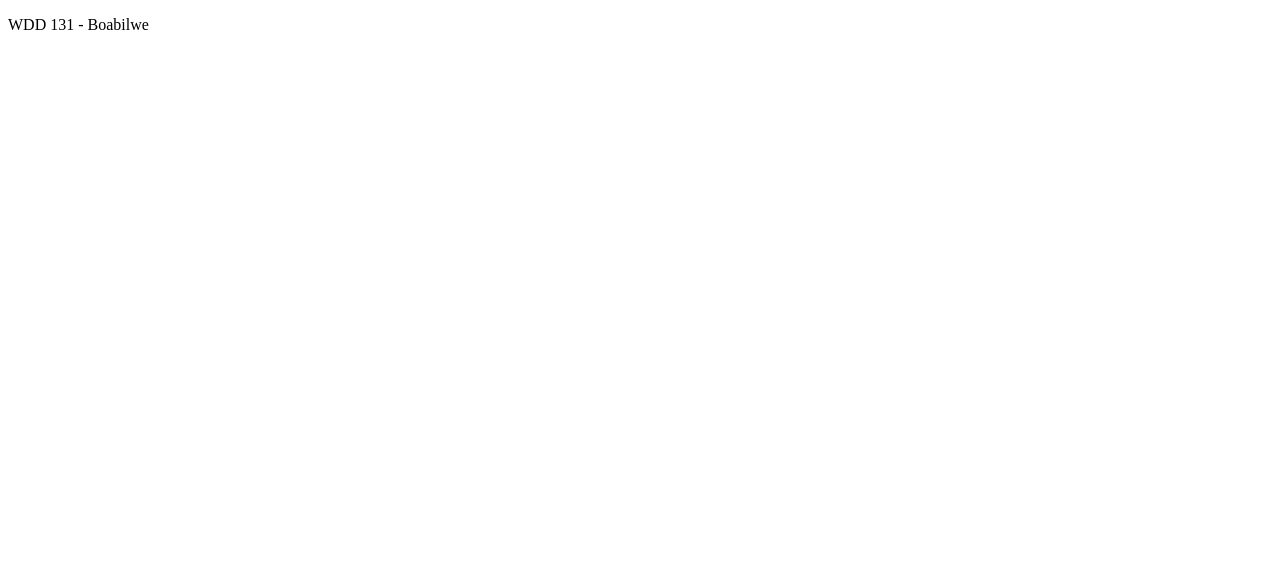
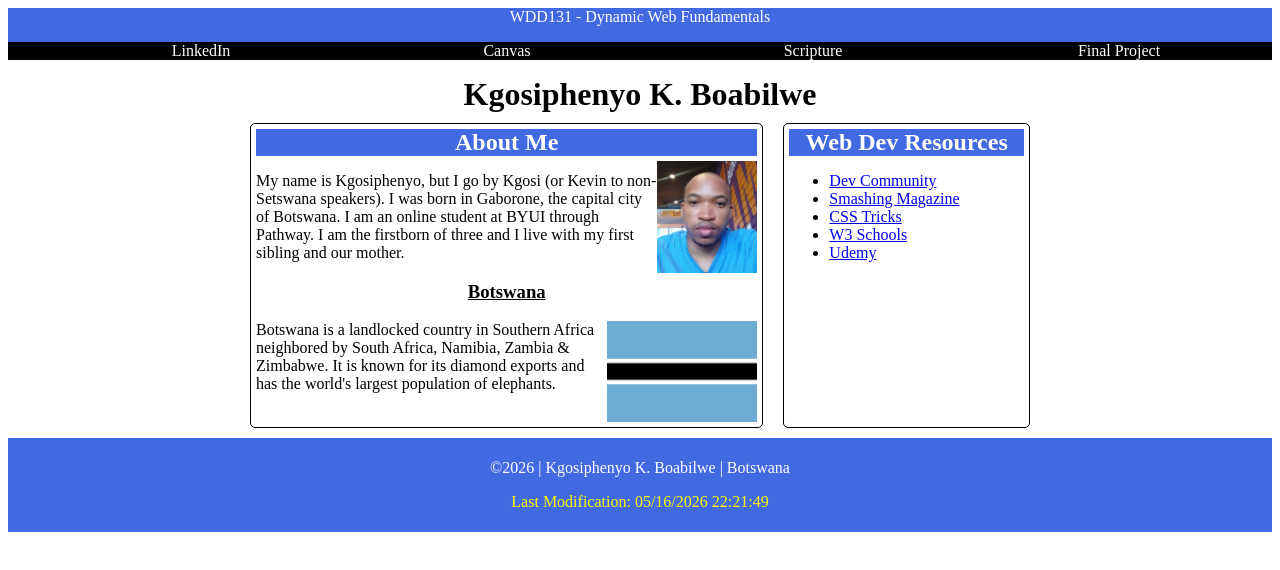
Before and after one commit to kkevinboabilwe/wdd131, a plain HTML site: page index.html in a window 1280 px wide. Drawn offline with Linux system fonts and the light colour scheme.

Commit message:
modified

```diff
--- a/index.html
+++ b/index.html
@@ -3,9 +3,52 @@
 <head>
     <meta charset="UTF-8">
     <meta name="viewport" content="width=device-width, initial-scale=1.0">
-    <title>WDD131</title>
+    <title>WDD131 - Dynamic Web Fundamentals - Kgosiphenyo K. Boabilwe</title>
+    <meta name="description" content="Kgosiphenyo K. Boabilwe's WDD131 - Dynamic Web Fundamentals basic introduction/student page">
+    <meta name="author" content="Kgosiphenyo K. Boabilwe">
+    <link rel="stylesheet" href="styles/base.css">
+    <script src="scripts/getdates.js" defer></script>
 </head>
 <body>
-    <p>WDD 131 - Boabilwe</p>
+    <header>
+        <span id="course-title">WDD131 - Dynamic Web Fundamentals</span>
+        <nav>
+            <ul>
+                <li><a href="https://www.linkedin.com/" target="_blank">LinkedIn</a></li>
+                <li><a href="https://byupw.instructure.com/" target="_blank">Canvas</a></li>
+                <li><a href="https://www.churchofjesuschrist.org/study/scriptures/nt/john/11?lang=eng&id=p35#p35"
+                    target="_blank">Scripture</a></li>
+                <li><a href="#" target="_blank">Final Project</a></li>
+            </ul>
+        </nav>
+    </header>
+    <main>
+        <h1>Kgosiphenyo K. Boabilwe</h1>
+        <section class="card">
+            <h2>About Me</h2>
+            <img src="images/profile.jpg" alt="Picture of Me" width="100px">
+            <p>My name is Kgosiphenyo, but I go by Kgosi (or Kevin to non-Setswana speakers). I was born in Gaborone, the capital
+                city of Botswana. I am an online student at BYUI through Pathway. I am the firstborn of three and I live with my
+                first sibling and our mother.</p>
+            <h3>Botswana</h3>
+            <img src="images/flag-of-botswana.svg.png" alt="Flag of Botswana" width="150">
+            <p>Botswana is a landlocked country in Southern Africa neighbored by South Africa, Namibia, Zambia & Zimbabwe. It is
+                known for its diamond exports and has the world's largest population of elephants.</p>
+        </section>
+        <section class="card">
+            <h2>Web Dev Resources</h2>
+            <ul>
+                <li><a href="https://dev.to/" target="_blank">Dev Community</a></li>
+                <li><a href="https://www.smashingmagazine.com/" target="_blank">Smashing Magazine</a></li>
+                <li><a href="https://css-tricks.com/" target="_blank">CSS Tricks</a></li>
+                <li><a href="https://www.w3schools.com/" target="_blank">W3 Schools</a></li>
+                <li><a href="https://www.udemy.com/" target="_blank">Udemy</a></li>
+            </ul>
+        </section>
+    </main>
+    <footer>
+        <p>&copy;<span id="year"></span> | Kgosiphenyo K. Boabilwe | Botswana</p>
+        <p id="lastModified"></p>
+    </footer>
 </body>
 </html>
--- /dev/null
+++ b/scripts/getdates.js
@@ -0,0 +1,3 @@
+const today = new Date();
+year.innerHTML = `<span class="highlight">${today.getFullYear()}</span>`;
+document.getElementById("lastModified").innerHTML = `Last Modification: ${document.lastModified}`;
--- /dev/null
+++ b/styles/base.css
@@ -0,0 +1,90 @@
+:root {
+    --background-color: royalblue;
+    --text-color: white;
+    --padding-standard: 5px;
+    --text-align-standard: center;
+}
+
+header {
+    background-color: var(--background-color);
+    color: var(--text-color);
+    text-align: var(--text-align-standard);
+}
+
+main {
+    display: grid;
+    max-width: 800px;
+    margin: 0 auto;
+    grid-template-columns: 2fr 1fr;
+}
+
+.card {
+    border-style: solid;
+    border-width: 1px;
+    border-radius: 5px;
+    margin: 10px;
+    padding: var(--padding-standard);
+}
+
+img {
+    float: right;
+}
+
+h1 {
+    text-align: var(--text-align-standard);
+    grid-column: 1/4;
+    margin: 0 auto;
+}
+
+h2 {
+    text-align: var(--text-align-standard);
+    background-color: var(--background-color);
+    color: var(--text-color);
+    margin: 0 0 5px;
+}
+
+h3 {
+    text-align: var(--text-align-standard);
+    text-decoration: underline;
+}
+
+#course-title {
+    display: block;
+}
+
+nav {
+    text-decoration: none;
+    justify-content: space-evenly;
+    background-color: black;
+    color: var(--text-color);
+    width: 100%;
+}
+
+nav ul {
+    display: flex;
+    list-style-type: none;
+}
+
+nav ul li {
+    flex: 1 1 100%;
+}
+
+nav a {
+    text-decoration: none;
+    color: var(--text-color);
+}
+
+nav a:hover {
+    border: 1px solid var(--text-color);
+}
+
+footer {
+    background-color: var(--background-color);
+    color: var(--text-color);
+    text-align: var(--text-align-standard);
+    padding: var(--padding-standard);
+}
+
+#lastModified {
+    color: yellow;
+}
--- a/week01/styles/layout.css
+++ b/week01/styles/layout.css
@@ -1,10 +1,53 @@
+/* :root {
+    --primary-color: white;
+    --background-color: #333;
+    --nav-background-color: black;
+} */
+
 body {
     display: grid;
-    background-color: aqua;
+    background-color: white;
     color: black;
     font-family: 'Times New Roman', Times, serif;
 }
 
+header {
+    background-color: #333;
+    color: white;
+    padding: 5px 10px;
+    grid-column: 1/3;
+}
+
 nav {
     display: flex;
+    justify-content: space-around;
+    background-color: black;
+    color: white;
+    padding: 10px;
+    margin: 50px 0 0;
 }
+
+a {
+    display: flex;
+    color: white;
+    text-decoration: none;
+}
+
+main {
+    background-color: lightgray;
+    grid-column: 1/2;
+    padding: 5px 50px 200px 10px;
+}
+
+aside {
+    grid-column: 2/3;
+    padding: 0 0 0 10px;
+}
+
+footer {
+    text-align: center;
+    background-color: #333;
+    color: white;
+    padding: 0 0 100px 0;
+    grid-column: 1/3;
+}
```
Also changed, not shown: week01/basic-layout.html (+16 -1 lines), images/flag-of-botswana.svg.png (added), images/profile.jpg (added).
